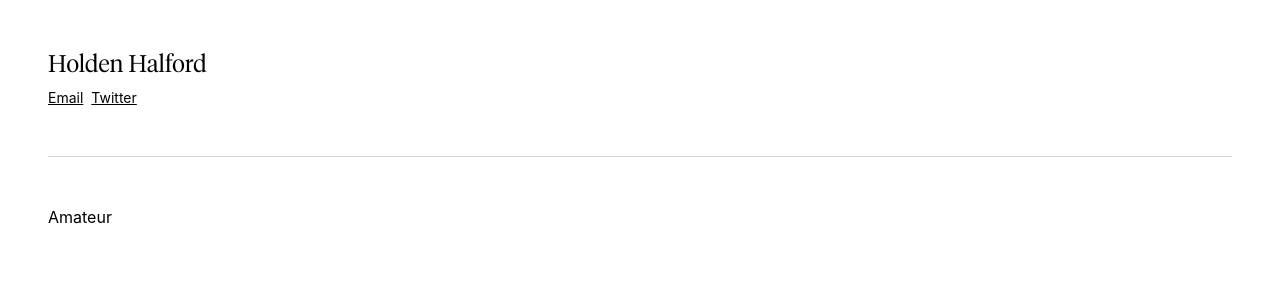
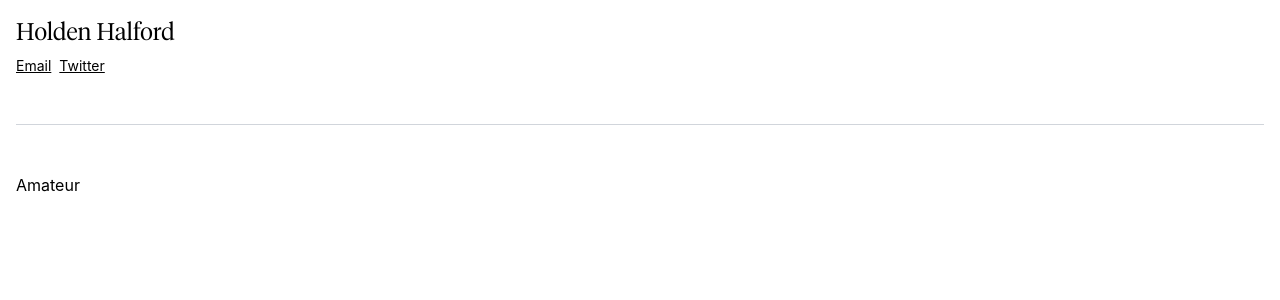
Before and after one commit to holdeeno/Holden-Halford, a Next.js app: page / in a window 1280 px wide. Shown: the top 300 px of the page. Built offline with nearby package versions, Linux system fonts and the light colour scheme.

Commit message:
Added smaller margin on small devices.

```diff
--- a/components/Layout.tsx
+++ b/components/Layout.tsx
@@ -7,7 +7,7 @@ type LayoutProps = {
 }
 
 const Layout: React.FC<LayoutProps> = ({ children }) => (
-  <div className="m-12">
+  <div className="m-12 sm:m-4">
     <Header />
     <main>{children}</main>
     <Footer />
```
